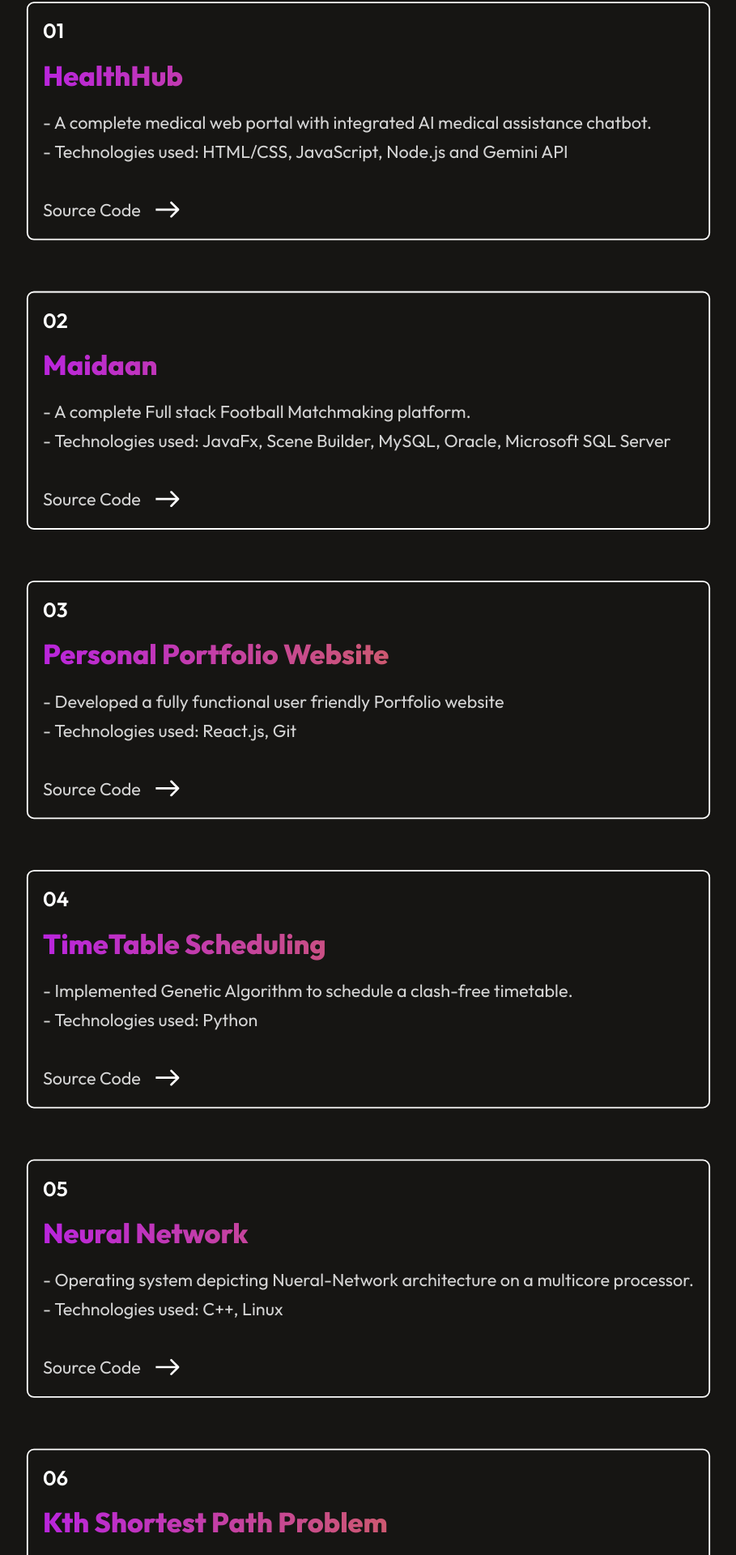
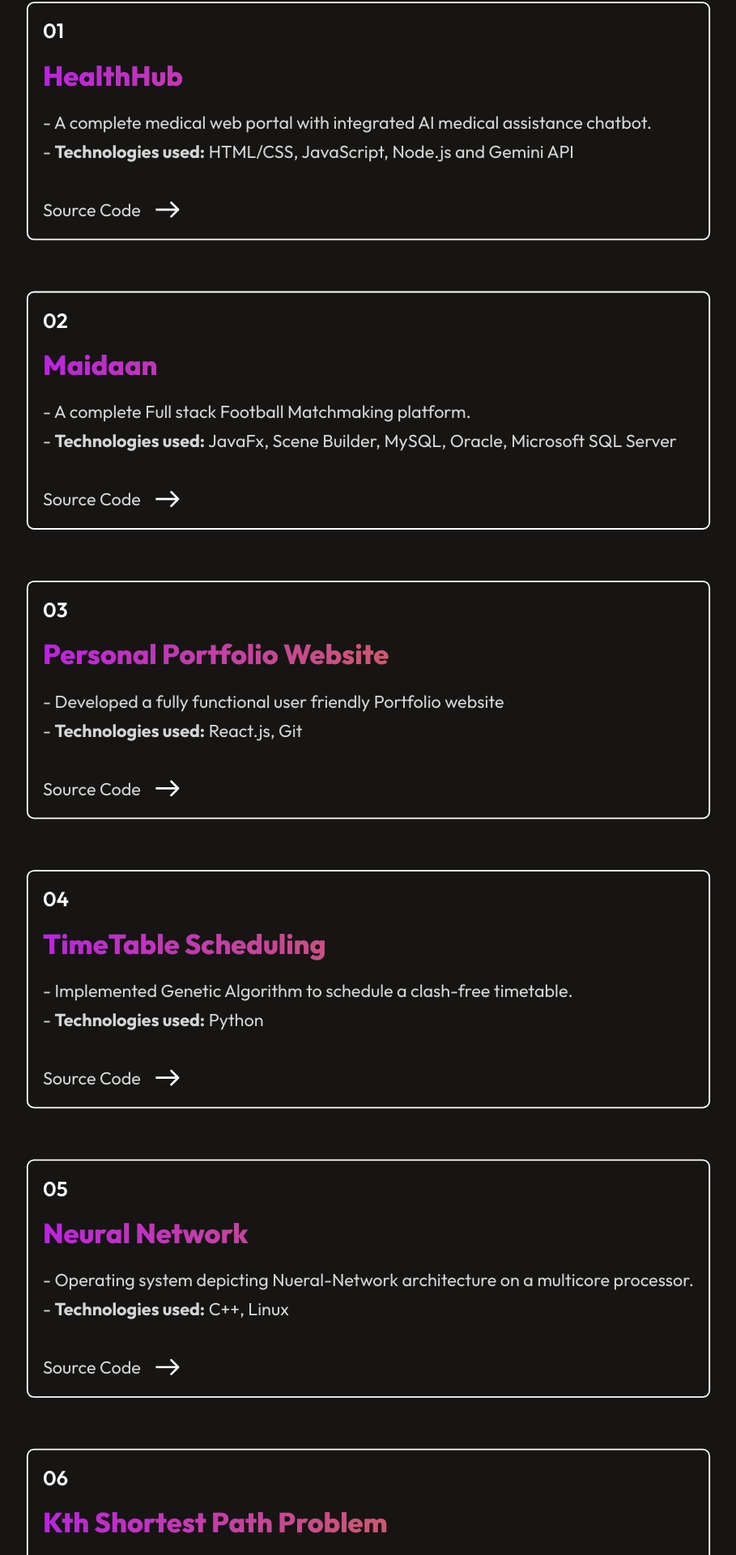
Before and after one commit to fauz2003/Fauz-Portfolio, a React (Vite) app: page / in a window 1280 px wide. Shown: the part 1636-3556 px from the top of the page at 81% size, without its empty margins (185-1094 px from the left). Built offline with nearby package versions, Linux system fonts and the light colour scheme.

Commit message:
modify projects

```diff
--- a/src/components/Projects/Projects.css
+++ b/src/components/Projects/Projects.css
@@ -29,6 +29,10 @@
     border: 2px solid white;
     transition:0.4s;
     cursor:pointer;
+}
+.projects-format span{
+    color: #B923E1;
+    font-weight: 500;
 }
 .projects-container{
     display:grid;
--- a/src/components/Projects/Projects.jsx
+++ b/src/components/Projects/Projects.jsx
@@ -19,7 +19,7 @@ const Projects = () => {
                 <h2>HealthHub</h2>
                 <p>
                     - A complete medical web portal with integrated AI medical assistance chatbot.<br/>
-                    - Technologies used: HTML/CSS, JavaScript, Node.js and Gemini API
+                    - <b>Technologies used:</b> HTML/CSS, JavaScript, Node.js and Gemini API
                 </p>
                 <div className="projects-readmore">
                      <p>Source Code</p>
@@ -33,7 +33,7 @@ const Projects = () => {
                     <h2>Maidaan</h2>
                     <p>
                         - A complete Full stack Football Matchmaking platform.<br/>
-                        - Technologies used: JavaFx, Scene Builder, MySQL, Oracle, Microsoft SQL Server
+                        - <b>Technologies used:</b> JavaFx, Scene Builder, MySQL, Oracle, Microsoft SQL Server
                     </p>
                     <div className="projects-readmore">
                          <p>Source Code</p>
@@ -47,7 +47,7 @@ const Projects = () => {
                     <h2>Personal Portfolio Website</h2>
                     <p>
                     - Developed a fully functional user friendly Portfolio website<br/>
-                    - Technologies used: React.js, Git
+                    - <b>Technologies used:</b> React.js, Git
                     </p>
                     <div className="projects-readmore">
                          <p>Source Code</p>
@@ -62,7 +62,7 @@ const Projects = () => {
                     <p>
                     - Implemented Genetic Algorithm to schedule a clash-free timetable.
                     <br/>
-                    - Technologies used: Python
+                    - <b>Technologies used:</b> Python
                     </p>
                     <div className="projects-readmore">
                          <p>Source Code</p>
@@ -76,7 +76,7 @@ const Projects = () => {
                     <h2>Neural Network</h2>
                     <p>
                         - Operating system depicting Nueral-Network architecture on a multicore processor.<br/>
-                        - Technologies used: C++, Linux
+                        - <b>Technologies used:</b> C++, Linux
                     </p>
                     <div className="projects-readmore">
                          <p>Source Code</p>
@@ -90,7 +90,7 @@ const Projects = () => {
                     <h2>Kth Shortest Path Problem</h2>
                     <p>
                         - Used MPI and OpenMP to parallelize the Kth Shortest Path Problem.<br/>
-                        - Technologies used: C++, OpenMP, MPI
+                        - <b>Technologies used:</b> C++, OpenMP, MPI
                     </p>
                     <div className="projects-readmore">
                          <p>Source Code</p>
```
